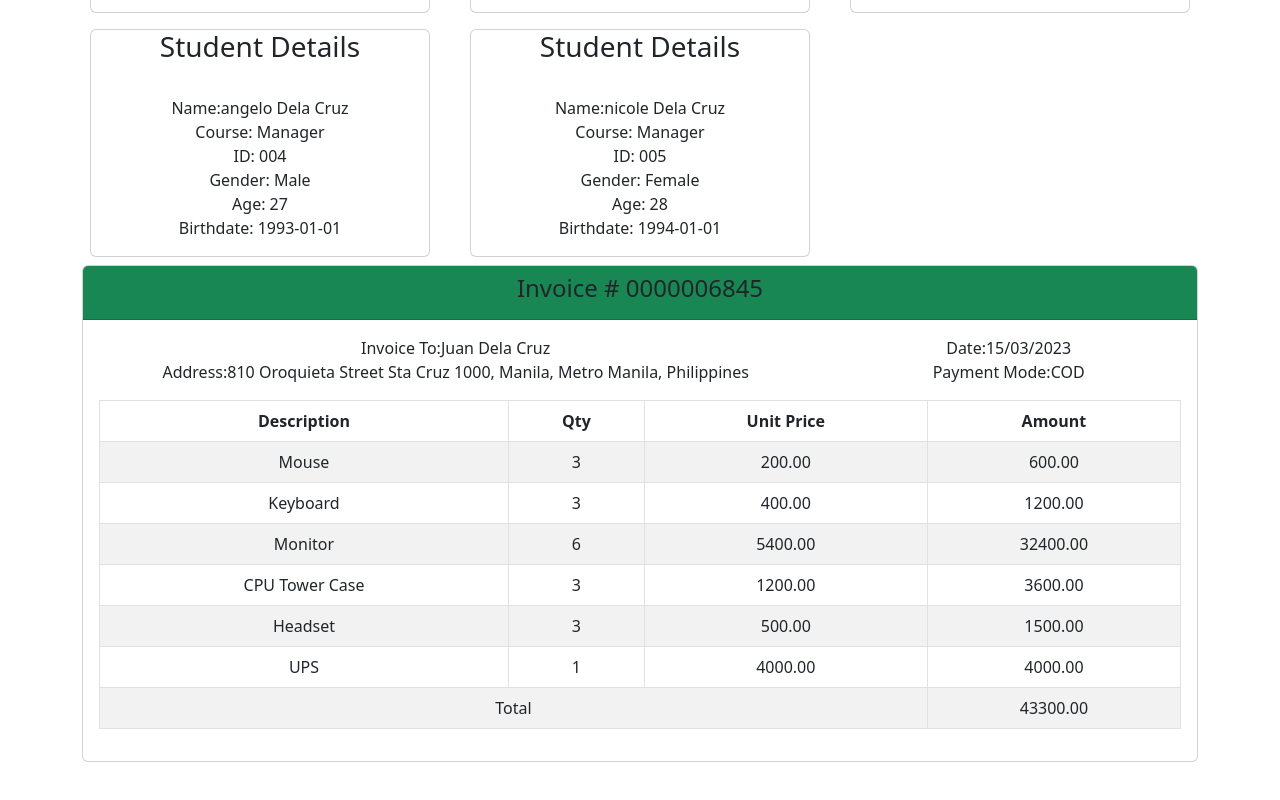
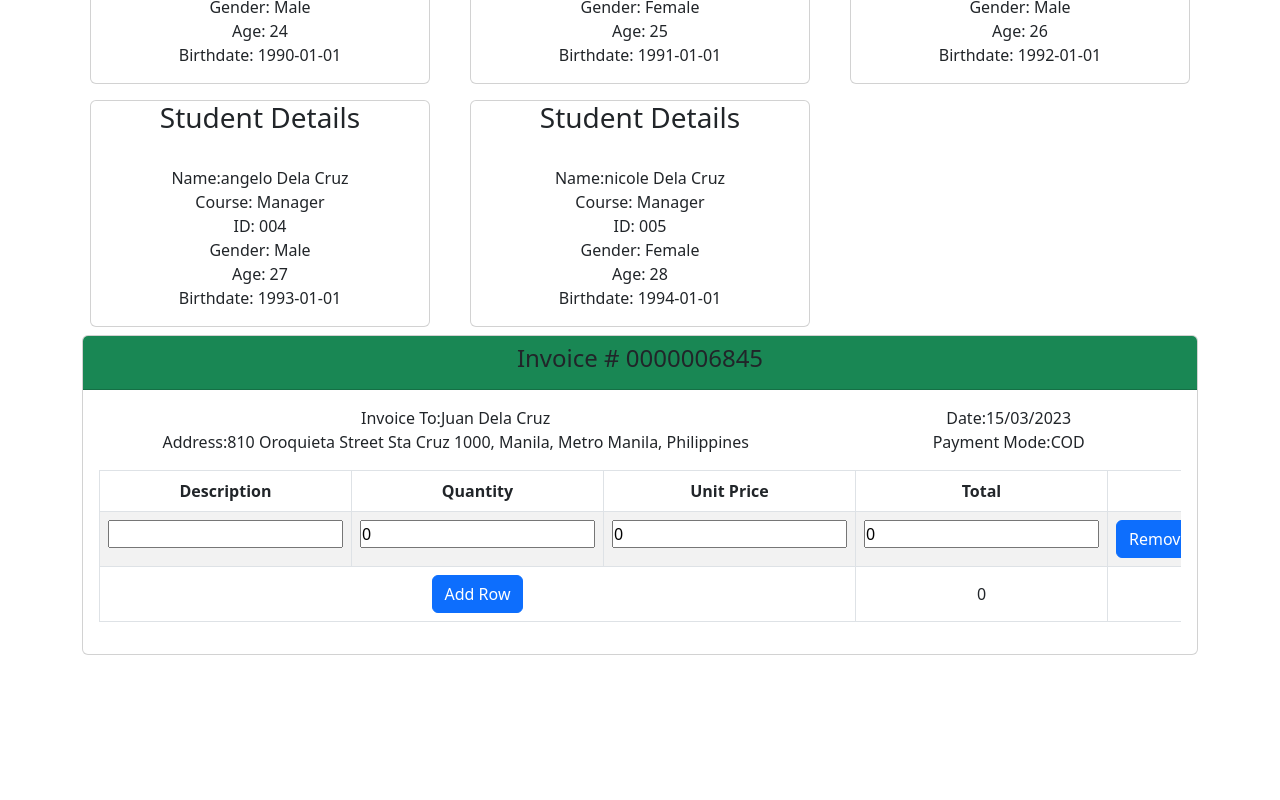
Before and after one commit to AngeloNhel/React-101-by-Angelo, a React (Create React App) app: page / in a window 1280 px wide. Shown: the part 1624-2424 px from the top of the page. After the commit the page ends 2329 px from the top, so only its background shows below. Built offline with nearby package versions, Linux system fonts and the light colour scheme.

Commit message:
fixing tic tac toe and react activity

```diff
--- a/src/App.css
+++ b/src/App.css
@@ -43,3 +43,8 @@
 .withMove{
   background-color: darkgray;
 }
+
+.buttons {
+  margin-left: 10px;
+  margin-right: 10px;
+}
--- a/src/App.js
+++ b/src/App.js
@@ -6,6 +6,7 @@ import Button from 'react-bootstrap/Button';
 import StudentInfo from './StudentInfo';
 import Invoice from './Invoice';
 import TicTacToe from './TicTacToe';
+
 
 
 const students = [
--- a/src/Invoice.js
+++ b/src/Invoice.js
@@ -1,15 +1,34 @@
+
+import { useState } from "react";
 import DateUtils from "./DateUtils";
 
-function Invoice({details, lines}){
+// function Invoice({details, lines}){
+
+    function Invoice({details}){
 
     const {invoiceTo, date, address1, address2, invoiceNumber, paymentMode} = details;
 
-    let totalAmount = 0;
-    const computeAmount = (item)=>{
-        let amount = item.Qty * item.unitPrice;
-        totalAmount += amount;
-        return amount;
-    }
+    const [rows, setRows] = useState([
+      { description: '', quantity: 0, unitPrice: 0, total: 0 },
+    ]);
+
+    const handleInputChange = (event, index) => {
+      const { name, value } = event.target;
+      const rowsCopy = [...rows];
+      rowsCopy[index][name] = value;
+      setRows(rowsCopy);
+    };
+
+    const handleAddRow = () => {
+        const newRow = { description: '', quantity: 0, unitPrice: 0, total: 0 };
+        setRows([...rows, newRow]);
+      };
+
+      const handleRemoveRow = (index) => {
+        const rowsCopy = [...rows];
+        rowsCopy.splice(index, 1);
+        setRows(rowsCopy);
+      };
 
     return (
         <>
@@ -39,36 +58,74 @@ function Invoice({details, lines}){
                         </div>
                     </div>
 
+
                     <div className="table-responsive mt-3">
                         <table className="table table-striped table-bordered table-hover">
                         <thead>
                             <tr>
-                                    <th>Description </th>
-                                    <th>Qty</th>
+                            <th>Description</th>
+                            <th>Quantity</th>
                             <th>Unit Price</th>
-                                    <th>Amount</th>
+                            <th>Total</th>
                             </tr>
                         </thead>
                         <tbody>
-                                {lines.map((item)=>{
-                                return (<tr>
-                                    <td>{item.description}</td>
-                                    <td className="numeric">{item.Qty}</td>
-                                    <td className="numeric">{item.unitPrice.toFixed(2)}</td>
-                                    <td className="numeric">{computeAmount(item).toFixed(2)}</td>
-                                </tr>)
-                                })}
+                            {rows.map((row, index) => (
+                            <tr key={index}>
+                                <td>
+                                <input
+                                    type="text"
+                                    name="description"
+                                    value={row.description}
+                                    onChange={(event) => handleInputChange(event, index)}
+                                />
+                                </td>
+                                <td>
+                                <input
+                                    type="number"
+                                    name="quantity"
+                                    value={row.quantity}
+                                    onChange={(event) => handleInputChange(event, index)}
+                                />
+                                </td>
+                                <td>
+                                <input
+                                    type="number"
+                                    name="unitPrice"
+                                    value={row.unitPrice}
+                                    onChange={(event) => handleInputChange(event, index)}
+                                />
+                                </td>
+                                <td><input value={row.quantity * row.unitPrice}/></td>
+                                <td>
+                                <button className="btn btn-primary" onClick={() => handleRemoveRow(index)}>Remove</button>
+                                </td>
+                            </tr>
+                            ))}
+                        </tbody>
+                        <tfoot>
                             <tr>
-                                    <td colSpan={3}>Total</td>
-                                    <td className="numeric">{totalAmount.toFixed(2)}</td>
+                            <td colSpan="3">
+                                <button className="btn btn-primary" onClick={handleAddRow}>Add Row</button>
+                            </td>
+                            <td>
+                                <div>
+                                {rows.reduce(
+                                    (total, row) => total + row.quantity * row.unitPrice,
+                                    0
+                                )}
+                                </div>
+                            </td>
+                            <td></td>
                             </tr>
-                            </tbody>
+                        </tfoot>
                         </table>
                     </div>
+
+
                 </div>
             </div>
         </>
     );
 }
-
 export default Invoice;
--- a/src/TicTacToe.js
+++ b/src/TicTacToe.js
@@ -1,113 +1,136 @@
+import { createContext, useContext, useEffect, useState } from "react";
 
-import { createContext, useContext, useEffect, useRef, useState, useImperativeHandle } from "react";
+const PlayerContext = createContext();
 
-const playerContext = createContext();
+const TicTacToe = () =>{
 
-function TicTacToe(){
+    const roundsToWin = 3;
+    const [player, setPlayer] = useState("O");
+    const [moves, setMoves] = useState([{}]);
+    const [status, setStatus] = useState("");
+    const [reset, setReset] = useState(1);
+    const [playerOScore, setPlayerOScore] = useState(0);
+    const [playerXScore, setPlayerXScore] = useState(0);
 
-    const [player, setPlayer] = useState("O")
-    const [moves, setMoves] = useState([{}]);
-    const[status, setStatus] = useState("");
-
-    const togglePlayer = (ticBoxId) => {
-        let boxId = 'box'+ticBoxId;
-        setMoves(values=>({...values, [boxId]:player}))
-        setPlayer(player === "O" || player === "" ? "X" : "O");
-        moves[ticBoxId-1] = player;
-        checkWinCombination();
+    const togglePlayer = (ticboxId) =>{
+        let boxId = 'box'+ticboxId;
+        setMoves(values=>({...values, [boxId]:player}));
+        setPlayer(player == "O" || player == "" ? "X" : "O");
     }
 
     useEffect(()=>{
         checkWinCombination();
     },[moves])
 
+    useEffect(()=>{
+        if(reset == 0){
+            setReset(1);
+        }
+    },[reset])
 
     const winCombination = [
-        [1,2,3],[4,5,6],[7,8,9], //horizontal combination
-        [1,4,7],[2,5,8],[3,6,9], //vetical combination
-        [1,5,9],[3,5,7], //x combination
+        [1,2,3],[4,5,6],[7,8,9], // horizontal combination
+        [1,4,7],[2,5,8],[3,6,9], // vertical combination
+        [1,5,9],[3,5,7], // x combination
     ];
 
-    const checkWinCombination = () => {
-       winCombination.forEach((item) => {
+    const checkWinCombination = () =>{
+        winCombination.forEach((item) => {
 
-        let combination1 = moves['box' + item[0]] === undefined ? 0 : moves['box' + item[0]] === "O" ? 1 : -1;
-        let combination2 = moves['box' + item[1]] === undefined ? 0 : moves['box' + item[1]] === "O" ? 1 : -1;
-        let combination3 = moves['box' + item[2]] === undefined ? 0 : moves['box' + item[2]] === "O" ? 1 : -1;
+            let combi_1 = moves['box' + item[0]] == undefined ? 0 : moves['box' + item[0]] == "O" ? 1 : -1;
+            let combi_2 = moves['box' + item[1]] == undefined ? 0 : moves['box' + item[1]] == "O" ? 1 : -1;
+            let combi_3 = moves['box' + item[2]] == undefined ? 0 : moves['box' + item[2]] == "O" ? 1 : -1;
 
-        let total = combination1 + combination2 + combination3;
-        if (total === 3){
-           setStatus("Player O win");
-        }else if(total === -3){
-            setStatus("Player X win");
+            let total = combi_1 + combi_2 + combi_3;
+            if(total == 3){
+                setStatus("Player O win");
+                setPlayerOScore(playerOScore + 1);
+            }else if(total == -3){
+                setStatus("Player X win");
+                setPlayerXScore(playerXScore + 1);
+            }
+        })
+
+        if(playerOScore == roundsToWin || playerXScore == roundsToWin){
+            doRestartGame();
+            setStatus("Game Over");
         }
 
-        })
+        checkDrawResult();
     }
 
-    const childref = useRef();
+    const checkDrawResult = ()=> {
+        let totalMoves = 0;
+        for(let i=1; i <= 9; i++){
+            totalMoves += moves['box' + i] == undefined ? 0 : 1;
+        }
 
-    const doRestartGame = () => {
+        if(totalMoves == 9){
+            setStatus("Game Draw");
+        }
+    }
+
+    const doRestartGame = () =>{
         setMoves([{}]);
         setPlayer("O");
-        setStatus("");
-        childref.current.resetBox();
+        setStatus('');
+        setReset(0);
     }
 
+    return (
+        <>
+            <h2>Score</h2>
+            <div className="row">
+                <div className="col-sm-2">Player O : {playerOScore}</div>
+                <div className="col-sm-2">Player X : {playerXScore}</div>
+            </div>
 
-    return(
-        <>
-            <playerContext.Provider value={{player, togglePlayer,status}}>
+            <PlayerContext.Provider value={{player, togglePlayer, status, reset}}>
             <div>
-                <TicBox boxId={1} ref={childref}/>
-                <TicBox boxId={2} ref={childref}/>
-                <TicBox boxId={3} ref={childref}/>
+                <TicBox boxId={1}/>
+                <TicBox boxId={2}/>
+                <TicBox boxId={3}/>
             </div>
             <div>
-                <TicBox boxId={4} ref={childref}/>
-                <TicBox boxId={5} ref={childref}/>
-                <TicBox boxId={6} ref={childref}/>
+                <TicBox boxId={4}/>
+                <TicBox boxId={5}/>
+                <TicBox boxId={6}/>
             </div>
             <div>
-                <TicBox boxId={7} ref={childref}/>
-                <TicBox boxId={8} ref={childref}/>
-                <TicBox boxId={9} ref={childref}/>
+                <TicBox boxId={7}/>
+                <TicBox boxId={8}/>
+                <TicBox boxId={9}/>
             </div>
-            </playerContext.Provider>
+            </PlayerContext.Provider>
+
             <div className="game-status">{status}</div>
             <button className="btn btn-success" onClick={doRestartGame}>Restart</button>
         </>
     );
 }
-function TicBox({boxId, ref}){
 
-    const {player, togglePlayer, status} = useContext(playerContext);
-    const[playerChar, setPlayerChar] = useState();
+const TicBox = ({boxId}) => {
+
+    const {player, togglePlayer, status, reset} = useContext(PlayerContext);
+    const [playerChar, setPlayerChar] = useState();
     const [withMove, setWithMove] = useState('');
 
-    const onClickHandler = () => {
-        if(playerChar === undefined && status === ''){
+    const onClickHandler = () =>{
+        if(playerChar == undefined && status == ''){
             setPlayerChar(player);
             togglePlayer(boxId);
             setWithMove('withMove');
-
         }
-
     }
 
-    useImperativeHandle(ref, () => ({
-
-        resetBox(){
-            setPlayerChar('');
-            setWithMove('');
-        }
-
-    }))
-
-
+    useEffect(()=>{
+        setPlayerChar();
+        setWithMove('');
+    },[reset]);
 
     return (
         <div className={"tic-box " + withMove} onClick={onClickHandler}>{playerChar}</div>
     );
 }
+
 export default TicTacToe;
```
Lines whose indentation alone changed are shown as unchanged.
